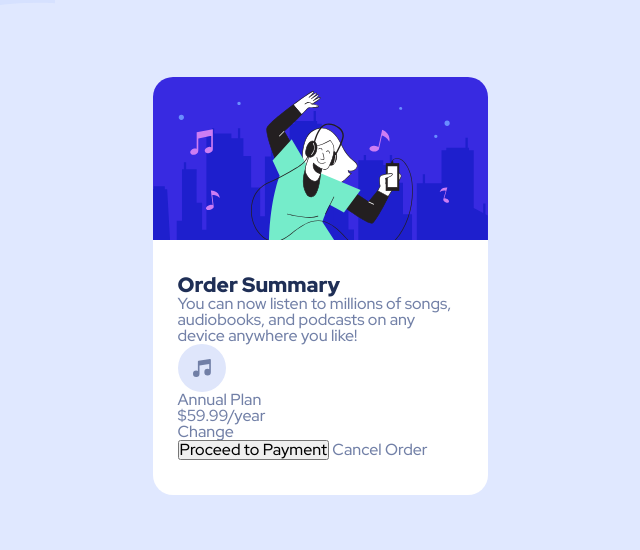
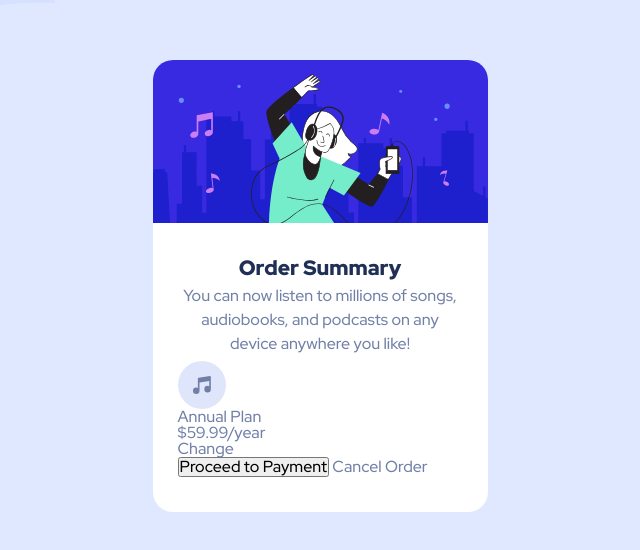
Before and after one commit to SuperSonic57/fem-order-summary-component, a website: page index.html in a window 1280 px wide. Shown: the part 114-664 px from the top of the page, without its empty margins (320-960 px from the left). Drawn offline with Linux system fonts and the light colour scheme.

Commit message:
Add description styling

```diff
--- a/index.html
+++ b/index.html
@@ -17,7 +17,7 @@
                 <img src="images/illustration-hero.svg" alt="Order Summary Illustration">
                 <div class="component-text">
                     <h1>Order Summary</h1>
-                    <p>You can now listen to millions of songs, audiobooks, and podcasts on any device anywhere you like!</p>
+                    <p class="description">You can now listen to millions of songs, audiobooks, and podcasts on any device anywhere you like!</p>
                     <div class="plan">
                         <img src="images/icon-music.svg" alt="Music Icon">
                         <div class="plan-info">
--- a/sass/modules/_component.sass
+++ b/sass/modules/_component.sass
@@ -12,3 +12,8 @@
 			font-size: 1.3rem
 			font-weight: $fw-black
 			color: $clr-dark-blue
+			text-align: center
+		.description
+			text-align: center
+			line-height: 1.5
+			padding: 5px
```
Also changed, not shown: css/style.css, 1 other file.
